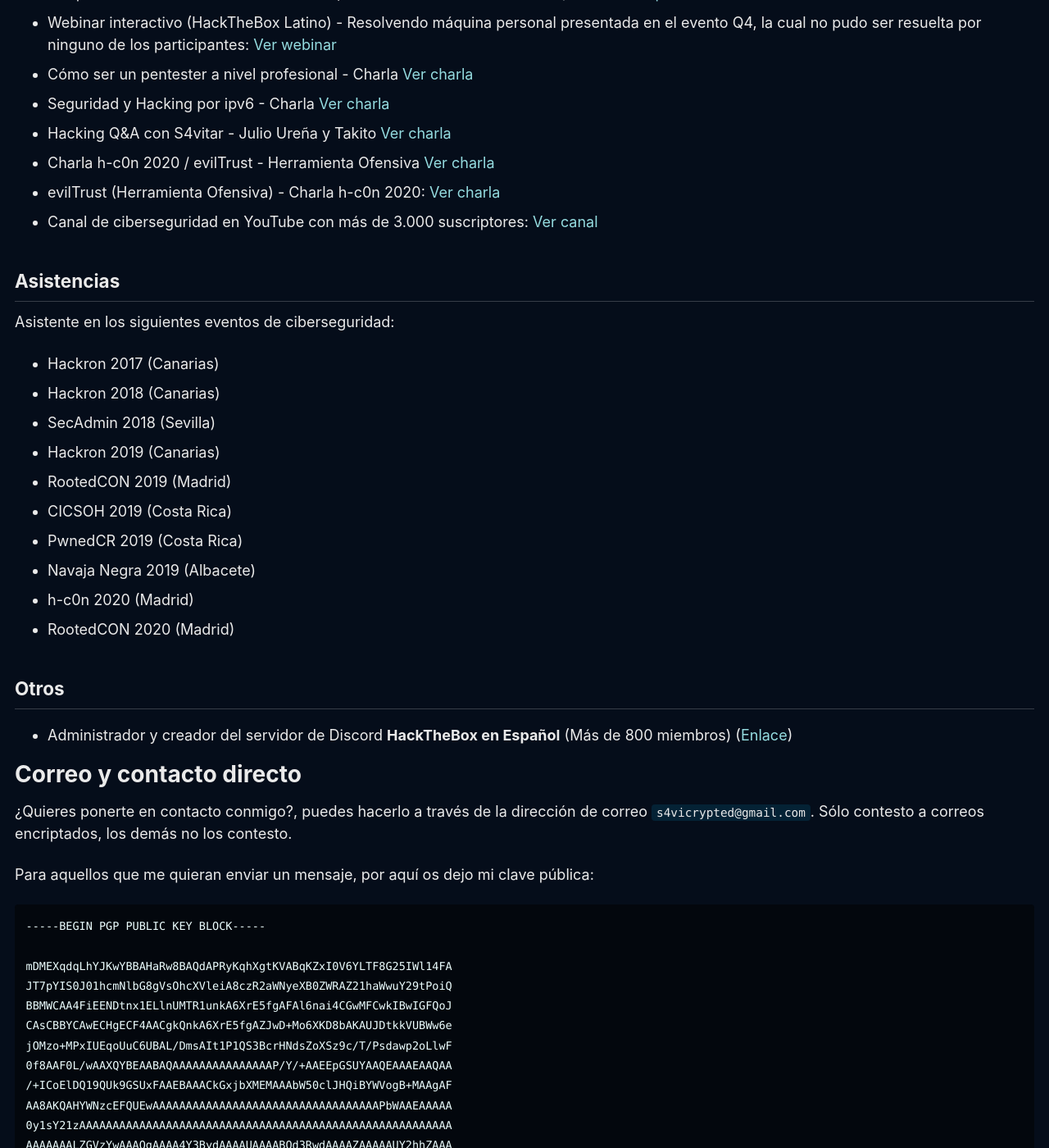
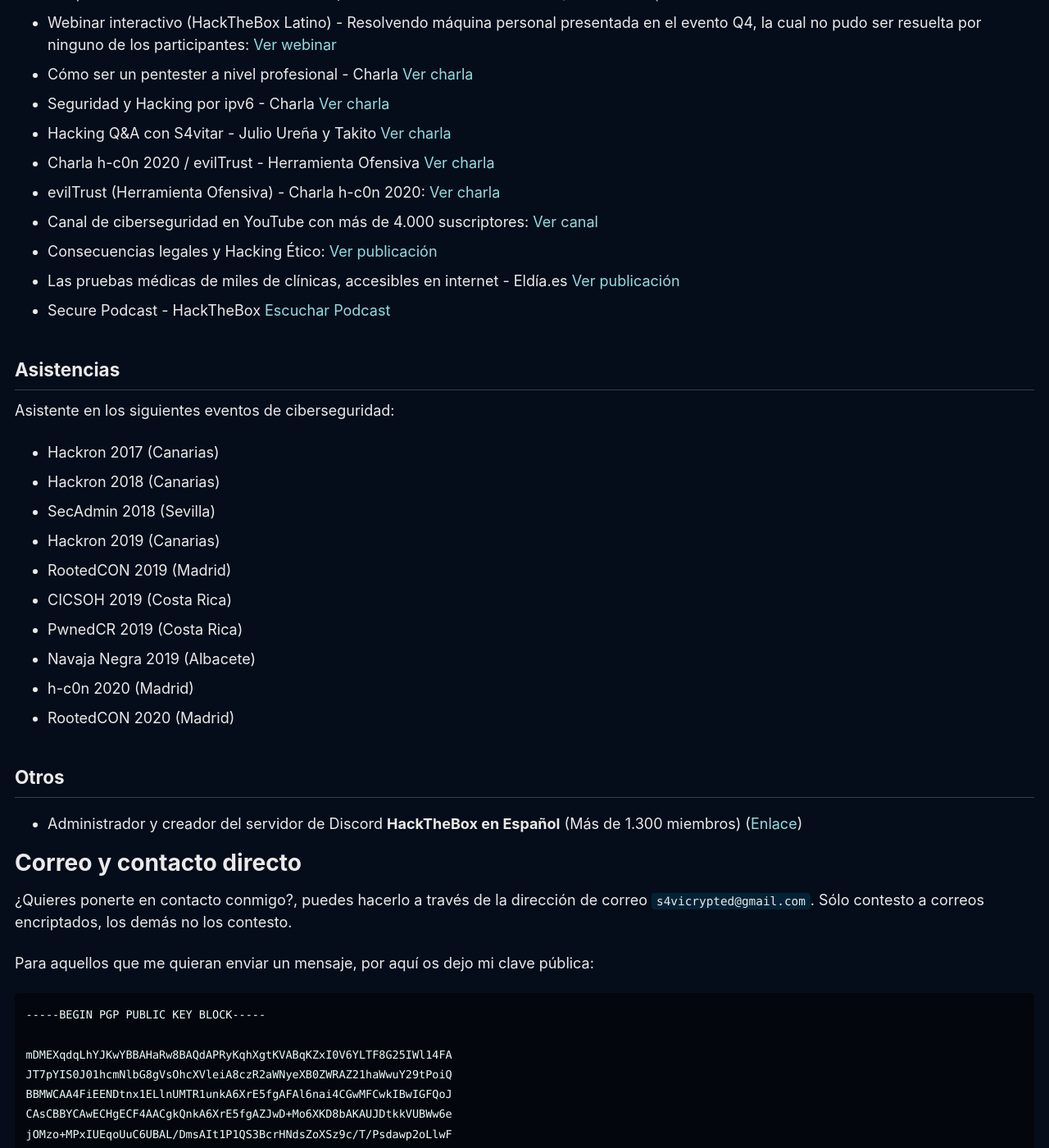
Before and after one commit to s4vitar/s4vitar.github.io, a Jekyll site: the page built from _pages/about.md, in a window 1280 px wide and 1400 px high, scrolled down 2988 px. Shown: the whole window at 82% size. Built offline with Jekyll 4.4.1, drawn with Linux system fonts in a browser that asks for light colours; cached includes are drawn as plain includes; a script that is not in the unit is left out.

Commit message:
Nuevas apariciones

```diff
--- a/_pages/about.md
+++ b/_pages/about.md
@@ -85,7 +85,10 @@
 - Hacking Q&A con S4vitar - Julio Ureña y Takito [Ver charla](https://www.youtube.com/watch?v=GZFoNfCpcQc)
 - Charla h-c0n 2020 / evilTrust - Herramienta Ofensiva [Ver charla](https://www.youtube.com/watch?v=-GIA9et7ZRg)
 - evilTrust (Herramienta Ofensiva) - Charla h-c0n 2020: [Ver charla](https://www.youtube.com/watch?v=-GIA9et7ZRg)
-- Canal de ciberseguridad en YouTube con más de 3.000 suscriptores: [Ver canal](https://youtube.com/s4vitar)
+- Canal de ciberseguridad en YouTube con más de 4.000 suscriptores: [Ver canal](https://youtube.com/s4vitar)
+- Consecuencias legales y Hacking Ético: [Ver publicación](https://internautas.org/html/10399.html)
+- Las pruebas médicas de miles de clínicas, accesibles en internet - Eldía.es [Ver publicación](https://www.eldia.es/sociedad/2020/02/21/pruebas-medicas-miles-clinicas-accesibles/1053880.html)
+- Secure Podcast - HackTheBox [Escuchar Podcast](https://securepodcast.com/audios/036/)
 
 ## Asistencias
 
@@ -104,7 +107,7 @@
 
 ## Otros
 
-- Administrador y creador del servidor de Discord **HackTheBox en Español** (Más de 800 miembros) ([Enlace](https://discord.org/u3dsh9M))
+- Administrador y creador del servidor de Discord **HackTheBox en Español** (Más de 1.300 miembros) ([Enlace](https://discord.org/u3dsh9M))
 
 # Correo y contacto directo
 
```
